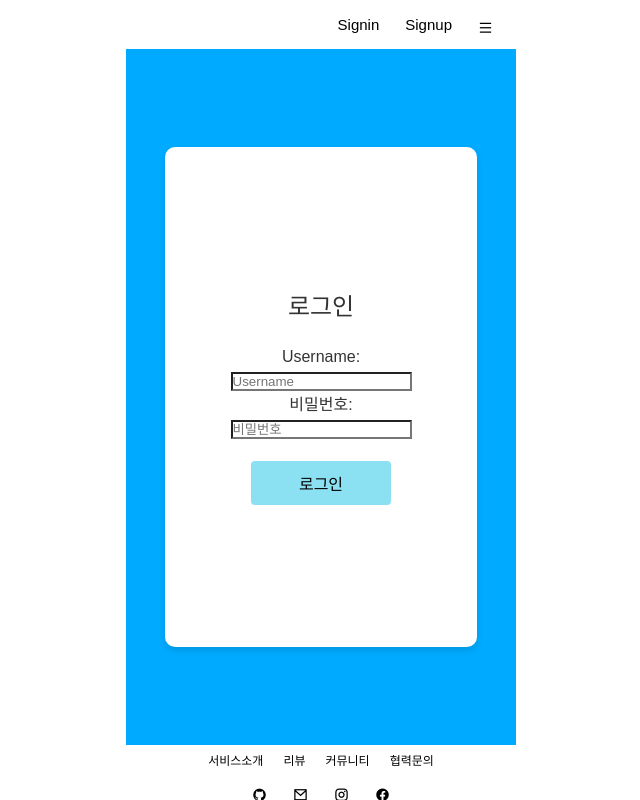
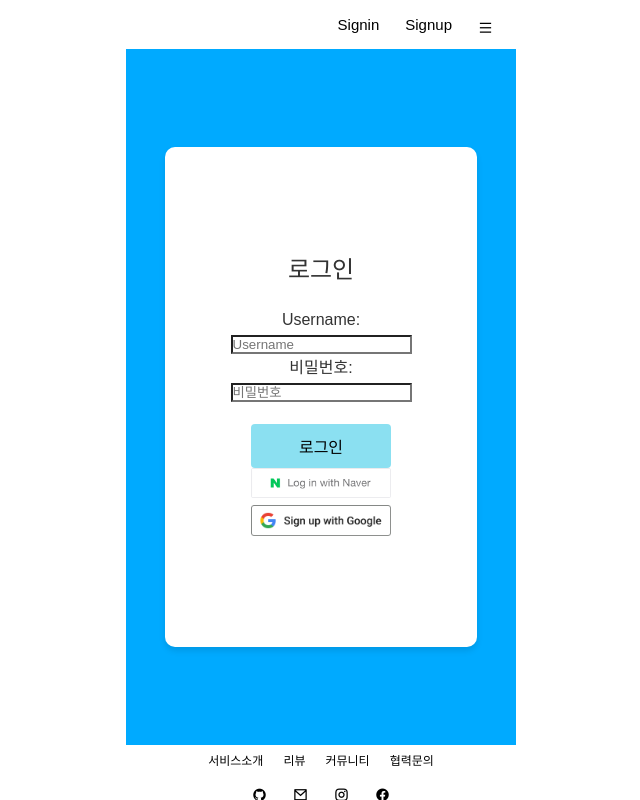
Before and after one commit to pirogramming/JisungPark, a Django app: page /accounts/login/ in a window 1280 px wide. Shown: the whole page, without its empty margins (319-959 px from the left). Run offline with Django 5.2, Linux system fonts and the light colour scheme; some libraries are stand-ins or nearby versions.

Commit message:
login 오류 해결

```diff
--- a/static/css/style-lyj.css
+++ b/static/css/style-lyj.css
@@ -174,3 +174,11 @@ h1 {
 .signup-link:hover , .idpw-link a:hover, .login-link a:hover {
     text-decoration: underline;
     }
+
+.login_elements p:last-of-type{
+    display: none;
+}
+
+.google, .naver{
+    width: 60%;
+}
--- a/templates/account/login.html
+++ b/templates/account/login.html
@@ -1,4 +1,6 @@
 {% extends "base.html" %}
+{% load socialaccount %}
+{% load static %}
 
 {% block content %}
   <div class="login-container">
@@ -14,6 +16,11 @@
                 {% comment %}
                 <a href="{% url 'user:signup'%}"> 회원가입</a>
                 {% endcomment %}
+                <button type="button" onclick="location.href = '{% provider_login_url 'naver' %}'">
+                    <img class="naver" src="{%  static 'img/naver_login_img.png' %}" alt="Naver Login">
+                </button>
+                <button type="button" onclick="location.href = '{% provider_login_url 'google' %}'">
+                    <img class="google" src="{% static 'img/google_login_img.png' %}" alt="Google Login">
             </div>
         {% if invalid_creds %}
             <p>다시 시도해주세요</p>
--- a/user/forms.py
+++ b/user/forms.py
@@ -8,10 +8,12 @@ from user.models import User
 class MyCustomLoginForm(LoginForm):
   # 추가하고 싶은 필드
     #remember_me = forms.BooleanField(required=False, initial=False)
+
+
     def __init__(self, *args, **kwargs):
         super(MyCustomLoginForm, self).__init__(*args, **kwargs)
 
-        del self.fields['remember']
+        #del self.fields['remember']
         self.fields["password"].help_text = ''
 
     def clean_username(self):
```
